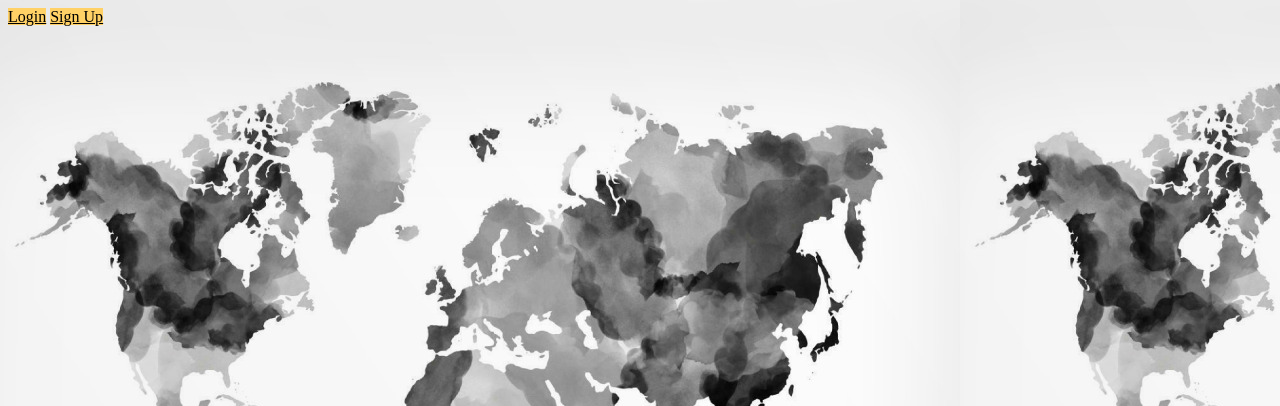
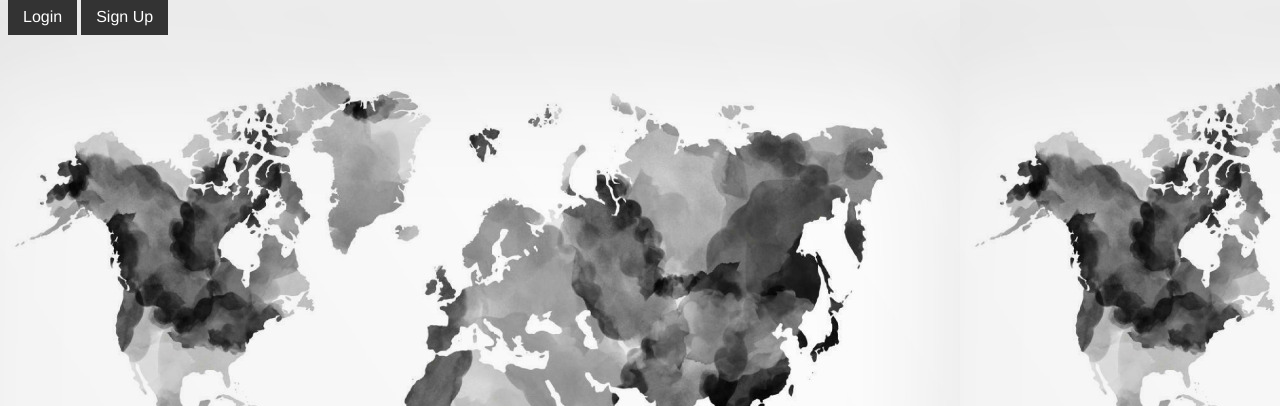
Before and after one commit to w2sv/Lingularity-Frontend-Ubuntu-Console, a Flask app: page / in a window 1280 px wide. Shown: the top 406 px of the page. Run offline with Flask 2, Linux system fonts and the light colour scheme.

Commit message:
buttons style

```diff
--- a/lingularity/webpage/static/style.css
+++ b/lingularity/webpage/static/style.css
@@ -19,3 +19,16 @@ h1{
   -webkit-text-stroke: 2px black;
   // text-shadow: 0 0 3px #FF0000;
 }
+
+.button{
+  background-color: #333;
+  color: #fff;
+  padding: 10px 15px;
+  border: none;
+  font-family: Helvetica, sans-serif;
+  text-decoration: none;
+}
+
+a:hover{
+  color: rgba(127, 0, 50, 255);
+}
--- a/lingularity/webpage/templates/front_page.html
+++ b/lingularity/webpage/templates/front_page.html
@@ -7,7 +7,7 @@
 </head>
 <body>
     <h1>Lingularity</h1>
-    <a href="/login" class="waves-effect waves-light btn" style="color:#000000; background-color:#FFD166">Login</a>
-    <a href="/sign-up" class="waves-effect waves-light btn" style="color:#000000; background-color:#FFD166">Sign Up</a>
+    <a href="/login" class="button">Login</a>
+    <a href="/sign-up" class="button">Sign Up</a>
 </body>
 </html>
```
